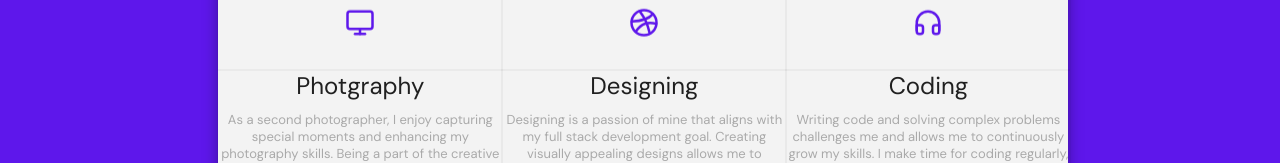
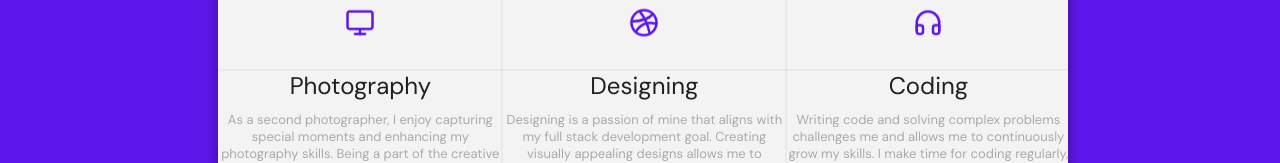
Before and after one commit to DiamondD7/WebPortfolio_2023, a React (Vite) app: page / in a window 1280 px wide. Both pictures are taken after a click on the button "Hobbies". Shown: the part 1592-1755 px from the top of the page. Built offline with nearby package versions, Linux system fonts and the light colour scheme.

Commit message:
fixing typos

```diff
--- a/src/components/Aboutme/Hobbies.jsx
+++ b/src/components/Aboutme/Hobbies.jsx
@@ -49,7 +49,7 @@ const Hobbies = ({ hobbiesClicked }) => {
         </div>
 
         <div className="tx">
-          <h2 className="description-texts__header">Photgraphy</h2>
+          <h2 className="description-texts__header">Photography</h2>
           <p className="description-texts__subheader">
             As a second photographer, I enjoy capturing special moments and
             enhancing my photography skills. Being a part of the creative
```
